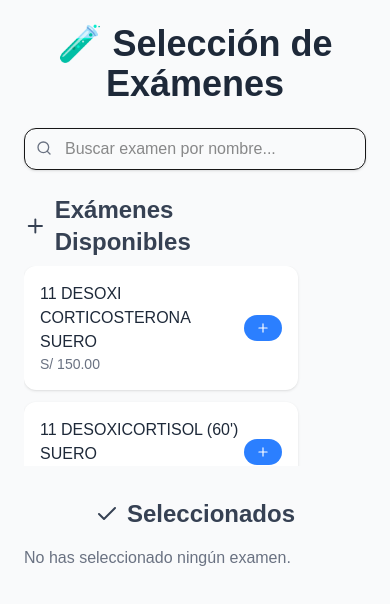
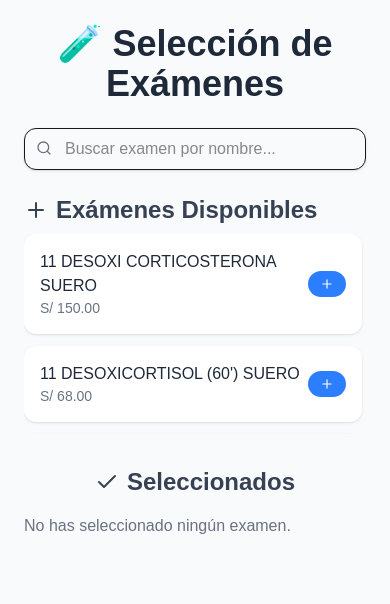
Before and after one commit to daniel123gt/mvp-labs-hah-slab-price, a Next.js app: page / in a window 390 px wide. Shown: the top 604 px of the page. Built offline with nearby package versions, Linux system fonts and the light colour scheme.

Commit message:
scroll 2.0

```diff
--- a/src/app/page.tsx
+++ b/src/app/page.tsx
@@ -117,7 +117,7 @@ return (
 
       <div className="grid grid-cols-1 sm:grid-cols-2 lg:grid-cols-6 gap-8">
         {/* Exámenes Disponibles */}
-        <div className="col-span-2 sm:col-span-6 lg:col-span-2">
+        <div className="col-span-4 min-md:col-span-2">
           <h2 className="text-2xl font-semibold text-gray-700 mb-2 flex items-center gap-2">
             <FiPlus /> Exámenes Disponibles
           </h2>
```
